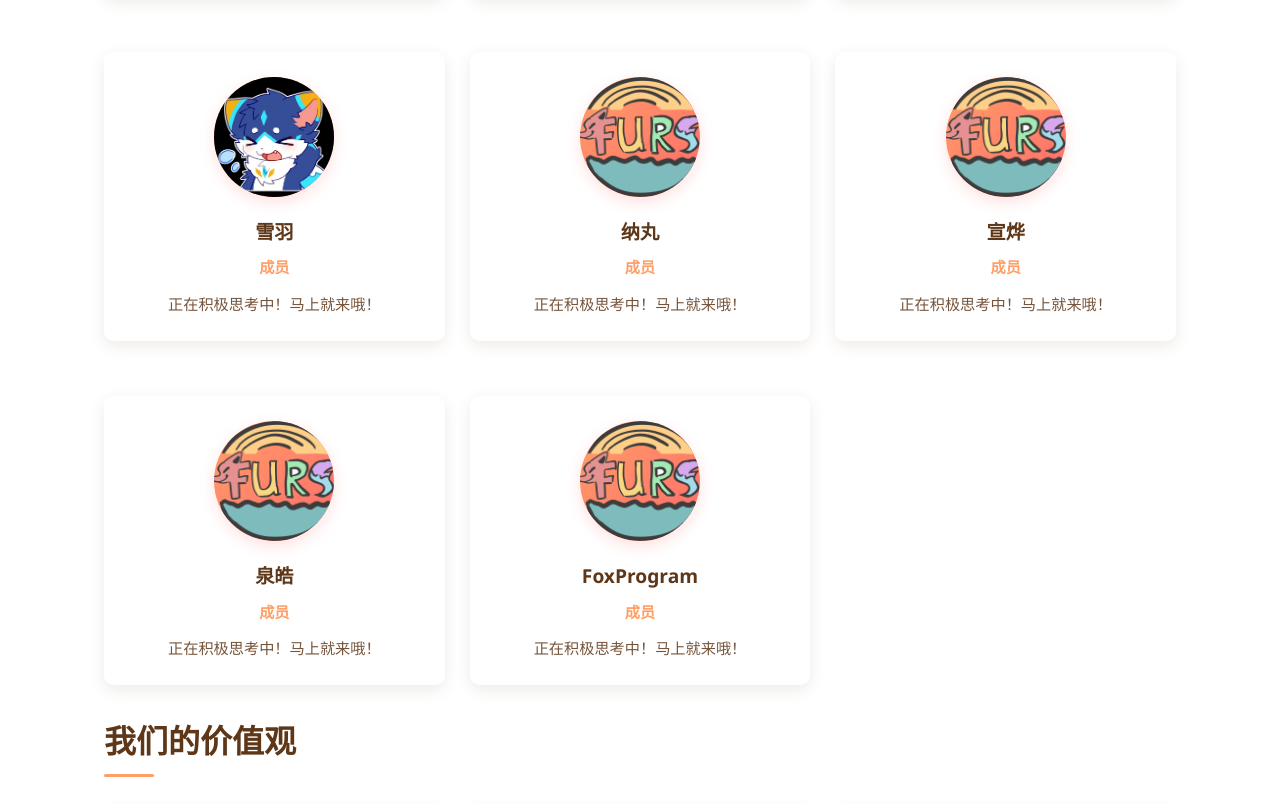
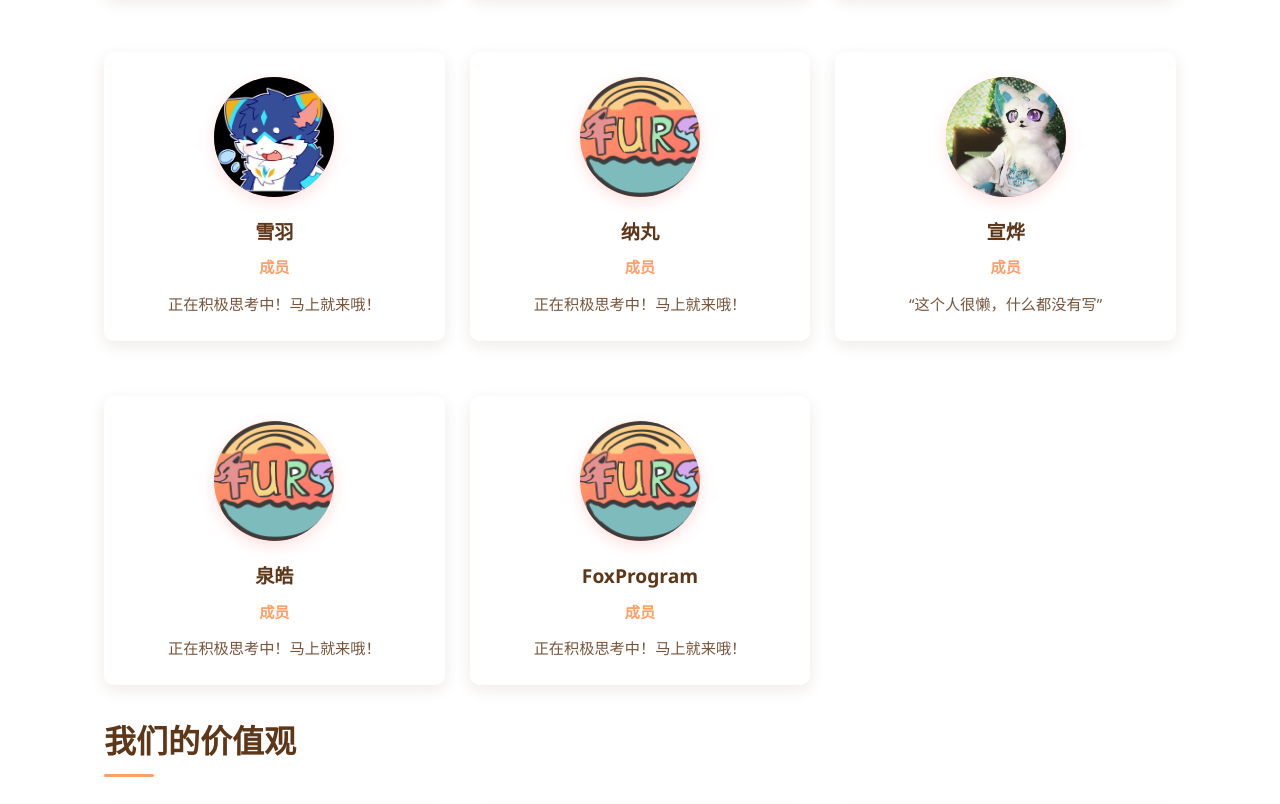
Before and after one commit to Sucrostasis/satou_furs, a plain HTML site: page src/pages/about.html in a window 1280 px wide. Shown: the part 3513-4317 px from the top of the page. Drawn offline with Linux system fonts and the light colour scheme.

Commit message:
upload pro

```diff
--- a/src/pages/about.html
+++ b/src/pages/about.html
@@ -219,14 +219,14 @@
                 </div>
                 <div class="team-member">
                     <div class="member-avatar">
-                        <img src="../../resource/FURS-logo-default/FURS-defalt.png" alt="宣烨" onerror="this.style.display='none'; this.nextElementSibling.style.display='flex';">
+                        <img src="../../resource/team/xuanye.jpg" alt="宣烨" onerror="this.style.display='none'; this.nextElementSibling.style.display='flex';">
                         <div class="default-avatar" style="display: none;">
                             <i class="fas fa-laptop-code"></i>
                         </div>
                     </div>
                     <h3 class="member-name">宣烨</h3>
                     <div class="member-role">成员</div>
-                    <p class="member-bio">正在积极思考中！马上就来哦！</p>
+                    <p class="member-bio">“这个人很懒，什么都没有写”</p>
                 </div>
                 <div class="team-member">
                     <div class="member-avatar">
```
Also changed, not shown: resource/team/xuanye.jpg (added).
